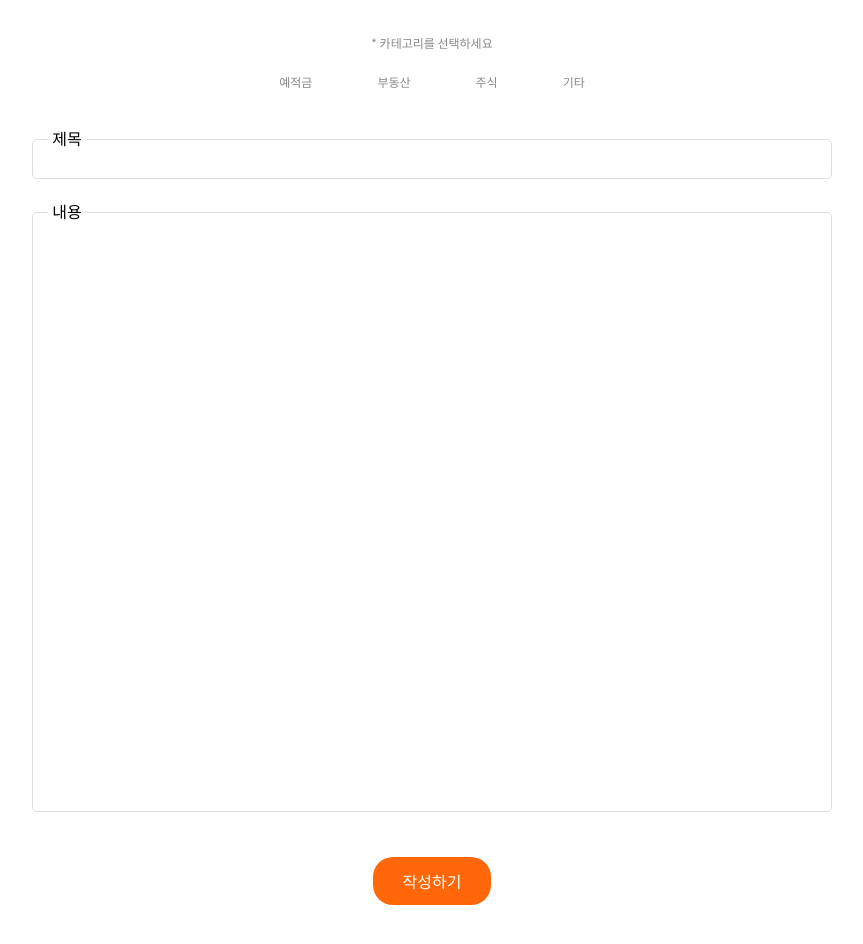
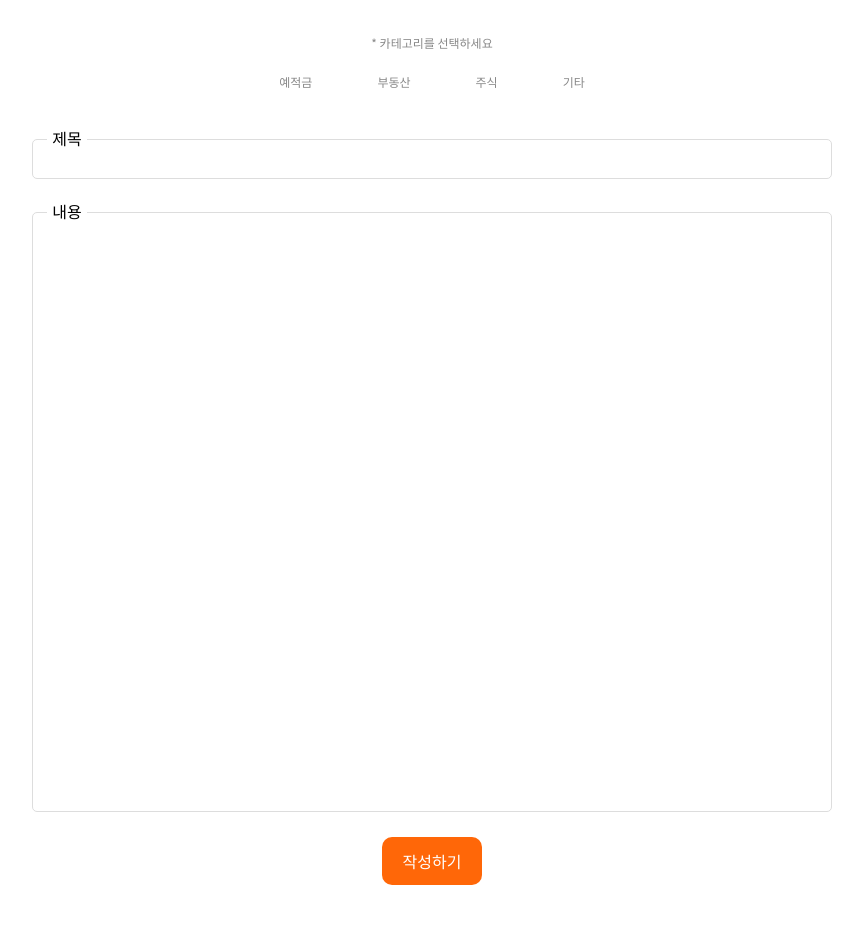
Before and after one commit to hanna0115/bankproject, a Vue app in the folder final-pjt-front/: page /createPost in a window 1280 px wide. Shown: the part 160-1104 px from the top of the page, without its empty margins (208-1071 px from the left). Built offline with nearby package versions, Linux system fonts and the light colour scheme; what vue3-kakao-maps would draw is missing.

Commit message:
게시글 작성 기능 구현중

```diff
--- a/final-pjt-front/src/components/PostDetail.vue
+++ b/final-pjt-front/src/components/PostDetail.vue
@@ -166,6 +166,7 @@ hr {
     cursor: pointer;
     width: 50px;
     text-decoration: underline;
+    text-align: end;
     word-break: keep-all;
 }
 </style>
--- a/final-pjt-front/src/components/PostList.vue
+++ b/final-pjt-front/src/components/PostList.vue
@@ -1,6 +1,7 @@
 <template>
     <div class="board-container">
         <div class="post-list">
+            <p v-if="postList" class="no-post">작성된 게시물이 없습니다.</p>
             <div v-for="(post, index) in paginatedPosts" :key="post.id" class="post-item">
                 <div class="post-body">
                     <p class="post-number">{{ startIndex + index + 1 }}/</p>
@@ -88,13 +89,9 @@ const formatDate = (dateString) => {
     /* max-width 제거하고 width 100%로 설정 */
 }
 
-
-.board-title {
-    font-size: 24px;
-    font-weight: bold;
+.no-post {
+    margin: 50px 0;
     text-align: center;
-    margin-bottom: 40px;
-    color: #ff8940;
 }
 
 .post-list {
--- a/final-pjt-front/src/stores/community.js
+++ b/final-pjt-front/src/stores/community.js
@@ -3,7 +3,7 @@ import { ref, computed } from 'vue';
 import axios from 'axios';
 
 export const useCommunityStore = defineStore("community", () => {
-  const url = 'http://127.0.0.1:8000';
+  const API_URL = 'http://127.0.0.1:8000';
   let id = 0
   const posts = ref([])
 
@@ -14,7 +14,7 @@ export const useCommunityStore = defineStore("community", () => {
   const getPosts = function () {
     axios({
       method: 'get',
-      url: `${url}/posts/`
+      url: `${API_URL}/posts/`
     })
       .then(res => {
         // 잘 받아오는지 확인해야함
@@ -25,6 +25,7 @@ export const useCommunityStore = defineStore("community", () => {
       .catch(err => console.log('게시글을 가져오는 중 오류 발생:', err))
   };
 
+  // 카테고리가 바뀔 때 게시물 필터링
   const updateCategory = (category) => {
     selectedCategory.value = category
     currentPage.value = 1
--- a/final-pjt-front/src/views/CommunityView.vue
+++ b/final-pjt-front/src/views/CommunityView.vue
@@ -32,6 +32,7 @@ import { useCommunityStore } from '@/stores/community';
 import PostList from '@/components/PostList.vue';
 import PostDetail from '@/components/PostDetail.vue';
 import { onMounted } from 'vue';
+import router from '@/router';
 
 const store = useCommunityStore()
 
--- a/final-pjt-front/src/views/CreatePostView.vue
+++ b/final-pjt-front/src/views/CreatePostView.vue
@@ -23,27 +23,28 @@
             </div>
         </div>
 
-        <form class="post">
+        <form class="post" @submit.prevent="createPost">
             <div class="input-group">
                 <label for="post-title" class="post-title">제목</label>
-                <input type="text" id="post-title">
+                <input type="text" id="post-title" v-model.trim="title">
             </div>
             <div class="input-group">
                 <label for="post-content" class="post-content">내용</label>
-                <textarea name="post-content" id="post-content" class="post-textarea"></textarea>
+                <textarea name="post-content" id="post-content" class="post-textarea" v-model.trim="content"></textarea>
             </div>
+            <button class="post-btn">작성하기</button>
         </form>
-        <button @click="router.push('/community')"
-        class="post-btn">작성하기</button>
     </div>
 </template>
 
 <script setup>
+import { useCommunityStore } from '@/stores/community';
+import axios from 'axios';
 import { ref } from 'vue';
 import { useRouter } from 'vue-router';
 
 const router = useRouter()
-
+const store = useCommunityStore()
 
 const selectedTag = ref('');
 
@@ -51,8 +52,25 @@ const selectTag = (tag) => {
     selectedTag.value = tag;
 };
 
+const title = ref(null)
+const content = ref(null)
 
-
+const createPost = function () {
+    axios({
+        method: 'post',
+        url: `${store.API_URL}/posts/`,
+        data: {
+            title: title.value,
+            content: content.value,
+            category: selectedTag
+        }
+    })
+        .then(res => {
+            console.log(res)
+            router.push({ name: 'community'})
+        })
+        .catch(err => console.log('게시글 생성 오류', err))
+}
 </script>
 
 <style scoped>
@@ -116,6 +134,8 @@ const selectTag = (tag) => {
 }
 
 .post {
+    display: flex;
+    flex-direction: column;
     width: 100%;
 }
 
@@ -155,16 +175,15 @@ const selectTag = (tag) => {
     resize: none;
 }
 
-
 .post-btn {
     background-color: #FF6708;
     color: white;
-    border: none;
-    padding: 12px 30px;
-    border-radius: 20px;
+    padding: 12px;
+    border-radius: 10px;
     font-size: 16px;
     cursor: pointer;
-    margin-top: 20px;
+    width: 100px;
+    margin: 0 auto;
 }
 
 .post-btn:hover {
```
